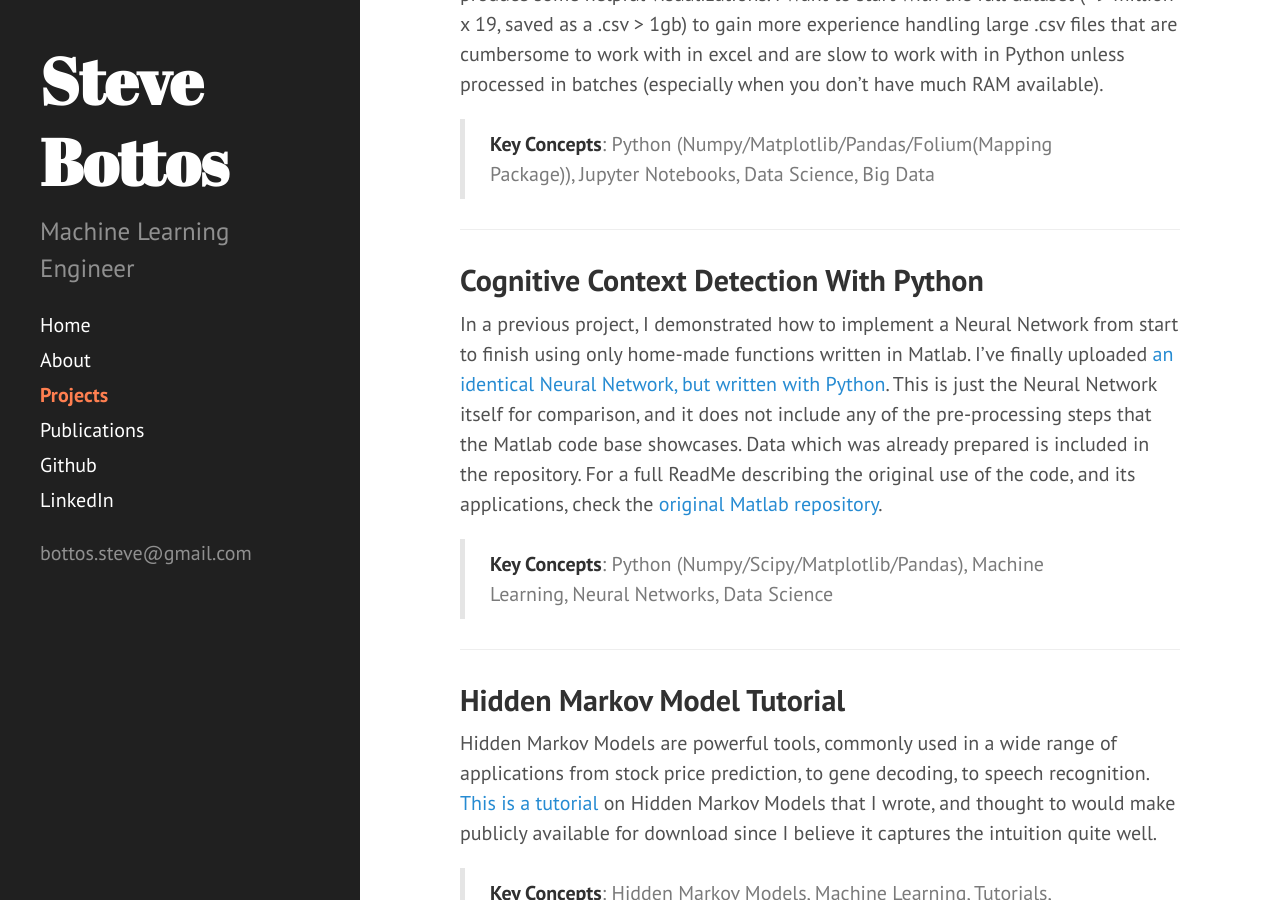
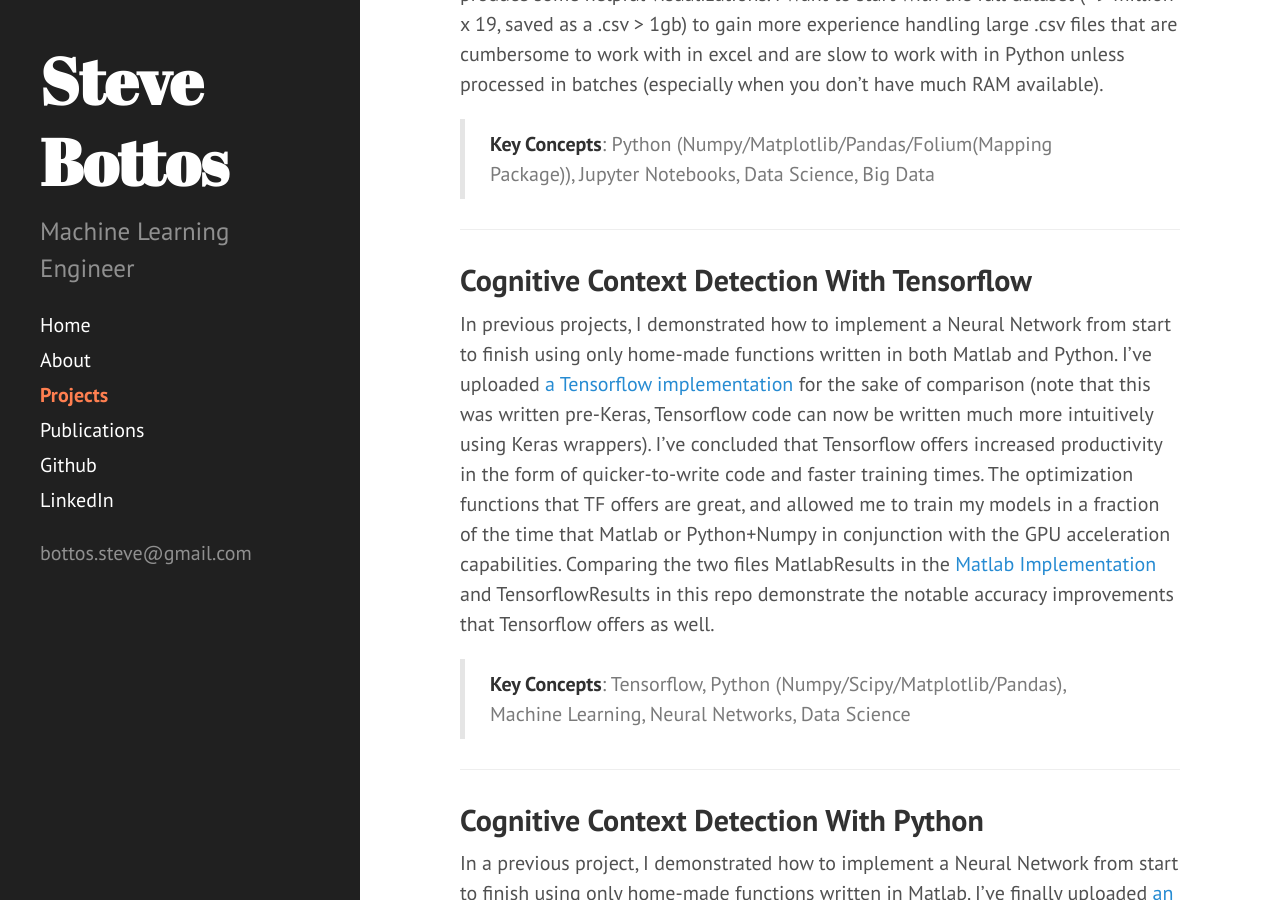
Before and after one commit to stevebottos/stevebottos.github.io, a Jekyll site: the page built from projects.md, in a window 1280 px wide and 900 px high, scrolled down 388 px. Built offline with Jekyll 4.4.1, drawn with Linux system fonts in a browser that asks for light colours.

Commit message:
Update projects.md

```diff
--- a/projects.md
+++ b/projects.md
@@ -6,6 +6,11 @@
 ## Side Project - Analyzing All Los Angeles Parking Violations from 2018
 With a bit of free time this weekend, I decided to do some hobby coding in Python, which I've presented <a href="https://stevebottos.github.io/jupnotes/LA Parking Violations 2018" target="_blank">here as a Jupyter Notebook</a>. The point of this side project is to create a map of LA according to parking tickets received from last year (2018) and to produce some helpful visualizations. I want to start with the full dataset (~9-million x 19, saved as a .csv > 1gb) to gain more experience handling large .csv files that are cumbersome to work with in excel and are slow to work with in Python unless processed in batches (especially when you don't have much RAM available).
 > **Key Concepts**: Python (Numpy/Matplotlib/Pandas/Folium(Mapping Package)), Jupyter Notebooks, Data Science, Big Data
+
+---
+## Cognitive Context Detection With Tensorflow
+In previous projects, I demonstrated how to implement a Neural Network from start to finish using only home-made functions written in both Matlab and Python. I've uploaded [a Tensorflow implementation](https://github.com/stevebottos/TENSORFLOW-Cognitive-State-Detection) for the sake of comparison (note that this was written pre-Keras, Tensorflow code can now be written much more intuitively using Keras wrappers). I've concluded that Tensorflow offers increased productivity in the form of quicker-to-write code and faster training times. The optimization functions that TF offers are great, and allowed me to train my models in a fraction of the time that Matlab or Python+Numpy in conjunction with the GPU acceleration capabilities. Comparing the two files MatlabResults in the [Matlab Implementation](https://github.com/stevebottos/Matlab-Cognitive-State-Detection) and TensorflowResults in this repo demonstrate the notable accuracy improvements that Tensorflow offers as well.
+> **Key Concepts**: Tensorflow, Python (Numpy/Scipy/Matplotlib/Pandas), Machine Learning, Neural Networks, Data Science
 
 ---
 ## Cognitive Context Detection With Python
```
